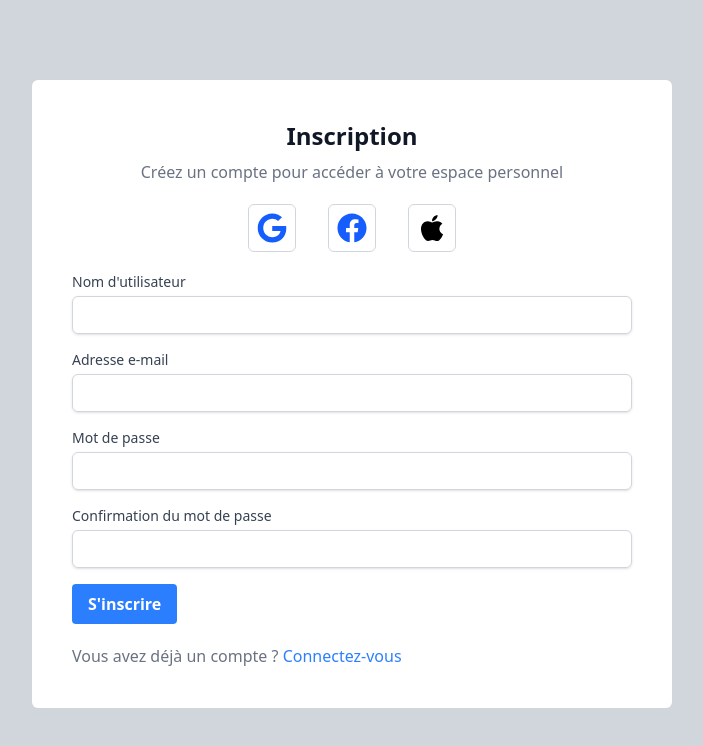
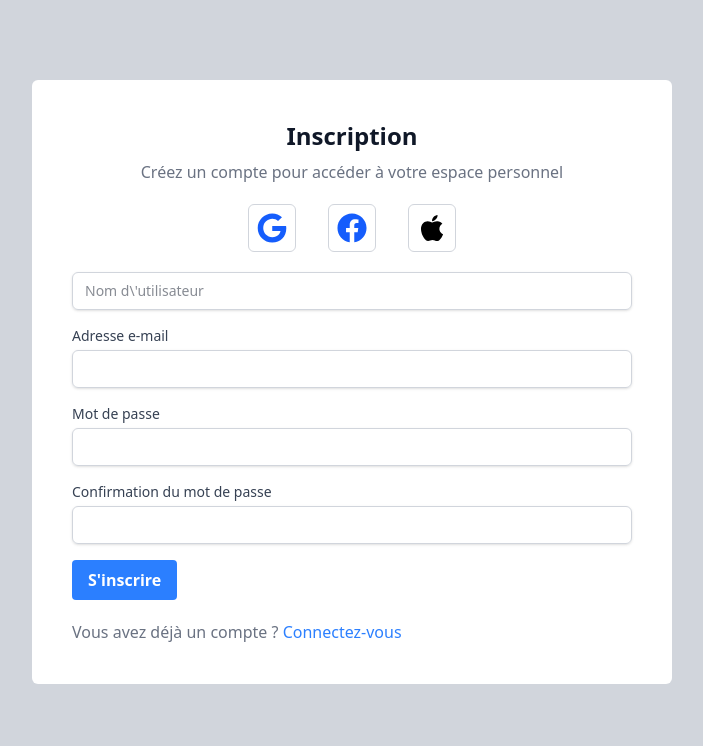
Before and after one commit to rovertnet/media-social, a React (Vite) app: page /inscription in a window 1280 px wide. Shown: the top 746 px of the page, without its empty margins (288-991 px from the left). Built offline with nearby package versions, Linux system fonts and the light colour scheme.

Commit message:
last commit

```diff
--- a/src/pages/signup/SignUp.jsx
+++ b/src/pages/signup/SignUp.jsx
@@ -8,7 +8,7 @@ import { Link } from 'react-router-dom';
 export default function SignUp() {
   return (
     <>
-      <div className="bg-white px-10 py-10 rounded-md m-20 md:w-1/2 md:mt-20 md:mx-auto">
+      <div className="bg-white px-10 py-10 rounded-md m-20 md:w-1/2 md:mt-20 md:mx-auto block">
         <h1 className="text-2xl font-bold text-center">Inscription</h1>
 
         <p className="text-center text-gray-500 mt-2">
@@ -31,16 +31,12 @@ export default function SignUp() {
 
         <form className="mt-5">
           <div className="mb-4">
-            <label
-              htmlFor="username"
-              className="block text-sm font-medium text-gray-700"
-            >
-              Nom d'utilisateur
-            </label>
+
             <input
               type="text"
               name="username"
               id="username"
+              placeholder="Nom d\'utilisateur"
               className="mt-1 block w-full px-3 py-2 border border-gray-300 rounded-md shadow-sm focus:outline-none focus:ring-indigo-500 focus:border-indigo-500 sm:text-sm"
             />
           </div>
```
